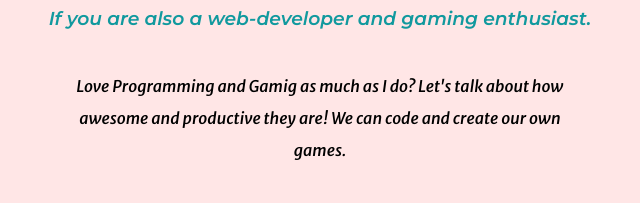
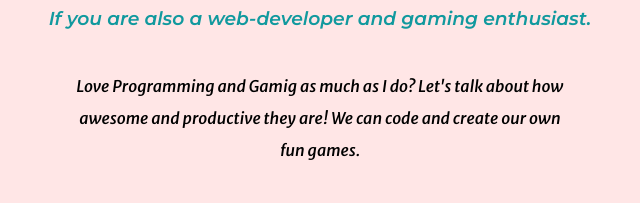
Before and after one commit to Abdul-coding/way2abdul, a plain HTML site: page index.html in a window 1280 px wide. Shown: the part 2411-2614 px from the top of the page, 320-960 px from the left. Drawn offline with Linux system fonts and the light colour scheme.

Commit message:
update index.html

```diff
--- a/index.html
+++ b/index.html
@@ -48,7 +48,7 @@
       <div class="contact-me">
         <h2>Get In Touch</h2>
         <h3>If you are also a web-developer and gaming enthusiast.</h3>
-        <p class="message">Love Programming and Gamig as much as I do? Let's talk about how awesome and productive they are! We can code and create our own games.</p>
+        <p class="message">Love Programming and Gamig as much as I do? Let's talk about how awesome and productive they are! We can code and create our own fun games.</p>
         <a class="btn" href="mailto:Abdul786rahman49@gmail.com" target="_blank" >CONTACT ME</a>
       </div>
     </div>
```
